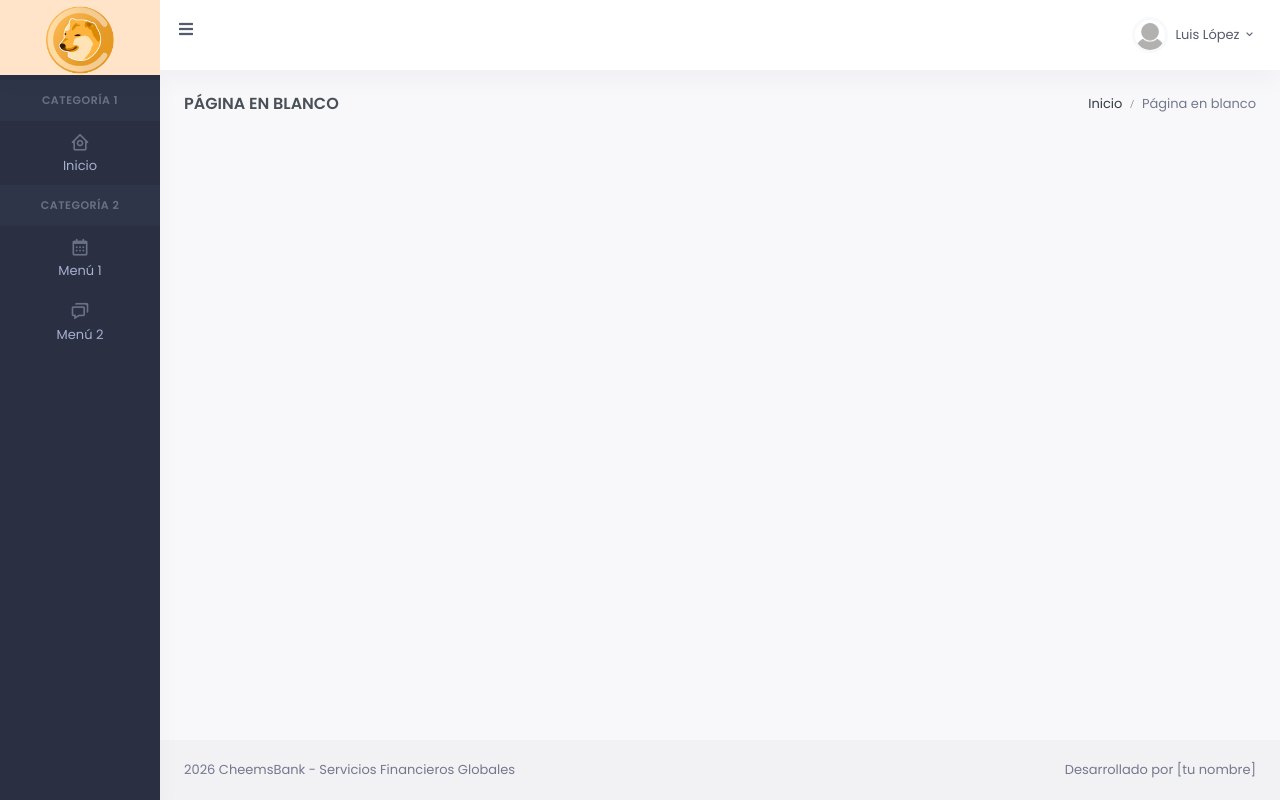
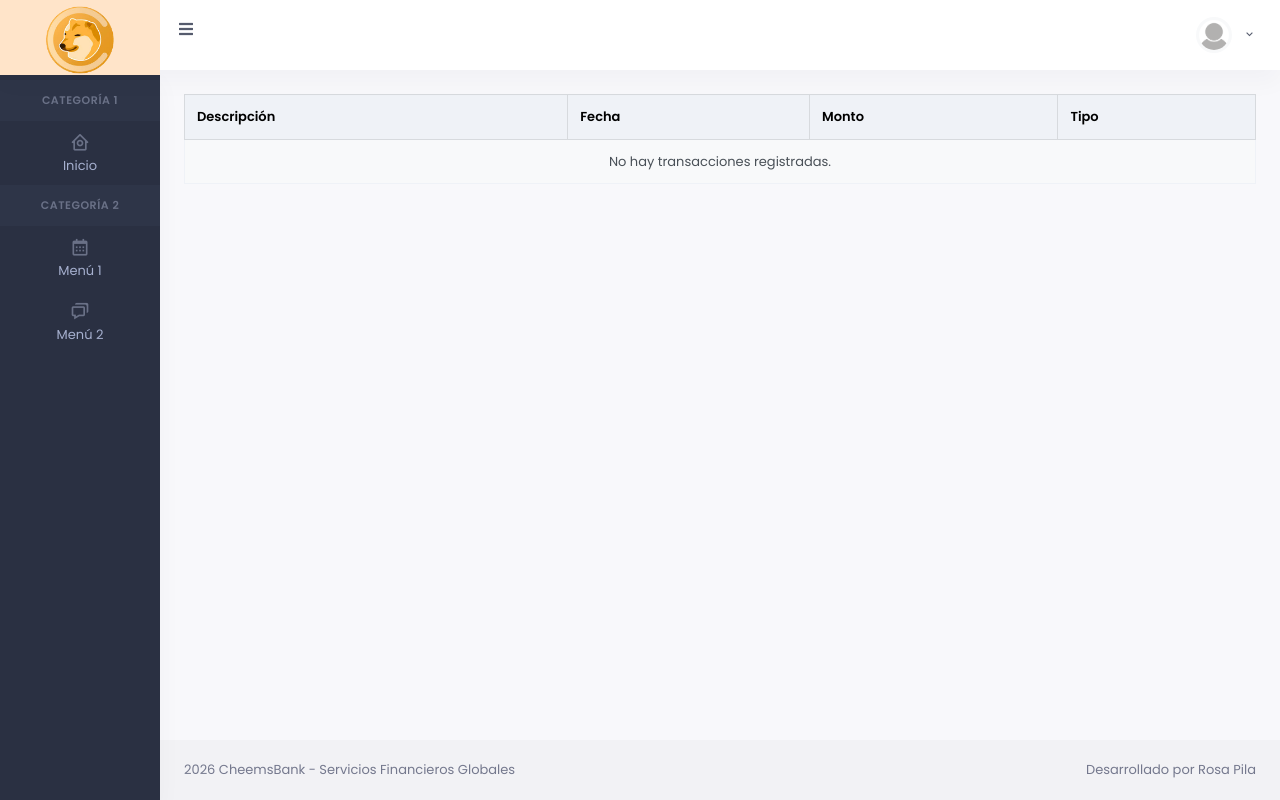
Before and after one commit to rosesgm/dogo, a Flask app: template templates/welcome.html in a window 1280 px wide. Run offline with Flask 3, Linux system fonts and the light colour scheme; the template is opened without the code that fills it, so the values that code supplies are empty; some libraries are stand-ins or nearby versions.

Commit message:
Agrega la tabla de trnasacciones en welcome.html

```diff
--- a/templates/welcome.html
+++ b/templates/welcome.html
@@ -5,10 +5,9 @@
         <title>CheemsBank</title>
         <meta name="viewport" content="width=device-width, initial-scale=1.0">
         <meta content="El banco preferido por los mexicanos" name="description" />
-        <meta content="Tu nombre" name="author" />
+        <meta content="Ceceña" name="author" />
 
-        <link rel="shortcut icon" href="{{url_for('static', filename='images/site/cheems_bank_logo.png')}}">
-
+        <link rel="shortcut icon" href="{{ url_for('static', filename='images/site/favicon.png') }}">
         <link href="{{ url_for('static', filename='css/bootstrap.min.css') }}" id="bootstrap-style" rel="stylesheet" type="text/css" />
             <link href="{{ url_for('static', filename='css/icons.min.css') }}" rel="stylesheet" type="text/css" />
             <link href="{{ url_for('static', filename='css/app.min.css') }}" id="app-style" rel="stylesheet" type="text/css" />
@@ -26,10 +25,10 @@
 
                                 <a href="index.html" class="logo logo-light">
                                     <span class="logo-sm">
-                                    <img src="assets/images/site/cheems_bank_logo.png" alt="" height="22">
+                                        <img src="{{ url_for('static', filename='images/site/cheems_bank_logo.png') }}" alt="" height="22">
                                     </span>
                                     <span class="logo-lg">
-                                    <img src="assets/images/site/cheems_bank_logo.png" alt="" height="70" style="margin-top:10px">
+                                        <img src="{{ url_for('static', filename='images/site/cheems_bank_logo.png') }}" alt="" height="70" style="margin-top:10px">
                                     </span>
                                 </a>
                             </div>
@@ -43,16 +42,15 @@
                             <div class="dropdown d-inline-block">
                                 <button type="button" class="btn header-item waves-effect" id="page-header-user-dropdown"
                                 data-bs-toggle="dropdown" aria-haspopup="true" aria-expanded="false">
-                                <img class="rounded-circle header-profile-user" src="assets/images/users/default.png"
-                                    alt="Header Avatar">
-                                <span class="d-none d-xl-inline-block ms-1" key="t-henry">Luis López</span>
+                                    <img class="rounded-circle header-profile-user" src="{{ url_for('static', filename='images/users/default.png') }}" alt="Header Avatar">
+                                    <span class="d-none d-xl-inline-block ms-1" key="t-henry">{{ current_user.name }}</span>
                                     <i class="mdi mdi-chevron-down d-none d-xl-inline-block"></i>
                                 </button>
                                 <div class="dropdown-menu dropdown-menu-end">
                                     <a class="dropdown-item" href="#"><i class="bx bx-user font-size-16 align-middle me-1"></i> <span key="t-profile">Mi perfil</span></a>
                                     <a class="dropdown-item" href="#"><i class="bx bx-key font-size-16 align-middle me-1"></i> <span key="t-lock-screen">Cambiar mi contraseña</span></a>
                                     <div class="dropdown-divider"></div>
-                                <a class="dropdown-item text-danger" href="#"><i class="bx bx-power-off font-size-16 align-middle me-1 text-danger"></i> <span key="t-logout">Cerrar sesión</span></a>
+                                    <a class="dropdown-item text-danger" href="{{ url_for('logout') }}"><i class="bx bx-power-off font-size-16 align-middle me-1 text-danger"></i> <span key="t-logout">Cerrar sesión</span></a>
                                 </div>
                             </div>
                         </div>
@@ -107,21 +105,34 @@
                     <div class="page-content">
                         <div class="container-fluid">
 
-                        <div class="row">
-                            <div class="col-12">
-                                <div class="page-title-box d-sm-flex align-items-center justify-content-between">
-                                    <h4 class="mb-sm-0 font-size-18">Página en blanco</h4>
+                            <div class="table-responsive">
+                                <table class="table table-striped table-bordered table-hover">
+                                    <thead class="table-light">
+                                        <tr>
 
-                                    <div class="page-title-right">
-                                        <ol class="breadcrumb m-0">
-                                            <li class="breadcrumb-item"><a href="javascript: void(0);">Inicio</a></li>
-                                            <li class="breadcrumb-item active">Página en blanco</li>
-                                        </ol>
-                                    </div>
-                                </div>
-                            </div>
-                        </div>
-                    </div>
+                                            <th scope="col">Descripción</th>
+                                            <th scope="col">Fecha</th>
+                                            <th scope="col">Monto</th>
+                                            <th scope="col">Tipo</th>
+                                        </tr>
+                                    </thead>
+                                    <tbody>
+                                        {% if account and account.transaction %}
+                                            {% for transaction in account.transaction %}
+                                            <tr>
+                                                <td>{{ transaction.description }}</td>
+                                                <td>{{ transaction.date }}</td>
+                                                <td>${{ transaction.amount }}</td>
+                                                <td>{{ transaction.type.name }}</td>
+                                            </tr>
+                                            {% endfor %}
+                                        {% else %}
+                                            <tr>
+                                                <td colspan="4" class="text-center">No hay transacciones registradas.</td>
+                                            </tr>
+                                        {% endif %}
+                                    </tbody>
+                                </table>
                             </div>
 
                     <div class="modal fade transaction-detailModal" tabindex="-1" role="dialog" aria-labelledby="transaction-detailModalLabel" aria-hidden="true">
@@ -149,7 +160,7 @@
                                 </div>
                                 <div class="col-sm-6">
                                     <div class="text-sm-end d-none d-sm-block">
-                                    Desarrollado por [tu nombre]
+                                        Desarrollado por Rosa Pila
                                     </div>
                                 </div>
                             </div>
@@ -164,9 +175,10 @@
 
     <script src="{{ url_for('static', filename='libs/jquery/jquery.min.js') }}"></script>
             <script src="{{ url_for('static', filename='libs/bootstrap/js/bootstrap.bundle.min.js') }}"></script>
-        <script src="{{ url_for('static', filename='libs/metismenu/metisMenu.min.js') }}"></script>
-        <script src="{{ url_for('static', filename='libs/simplebar/simplebar.min.js') }}"></script>
-        <script src="{{ url_for('static', filename='libs/node-waves/waves.min.js') }}"></script>
-        <script src="{{url_for('static',filename='js/app.js')}}"></script>
+            <script src="{{ url_for('static', filename='libs/metismenu/metisMenu.min.js') }} "></script>
+            <script src="{{ url_for('static', filename='libs/simplebar/simplebar.min.js') }} "></script>
+            <script src="{{ url_for('static', filename='libs/node-waves/waves.min.js') }} "></script>
+
+            <script src="{{ url_for('static', filename='js/app.js') }} "></script>
         </body>
 </html>
```
Lines whose indentation alone changed are shown as unchanged.
